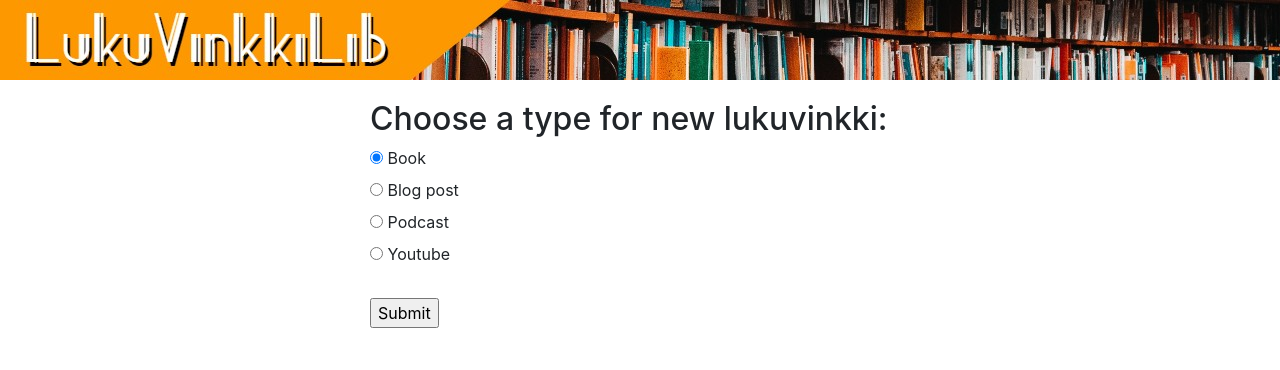
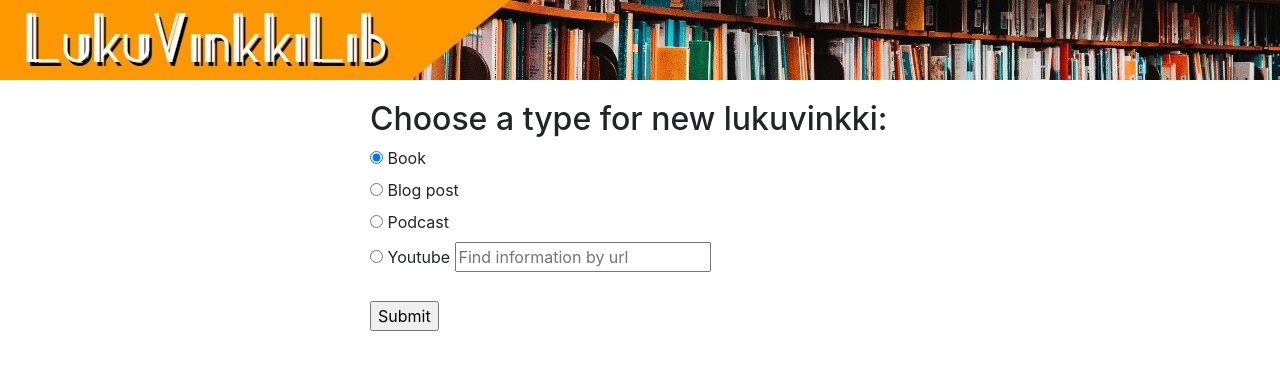
Before and after one commit to sangsami/ohtuminiproject, a Flask app: page /choosetype in a window 1280 px wide. Shown: the top 370 px of the page. Run offline with Flask 2, Linux system fonts and the light colour scheme; a user stored in the database is signed in; some libraries are stand-ins or nearby versions.

Commit message:
add option to add youtube-lukuvinkki by url

```diff
--- a/src/routes.py
+++ b/src/routes.py
@@ -4,6 +4,7 @@ from flask import (
     redirect,
     flash
 )
+import requests
 from flask_login import login_required, current_user
 from app import app
 from repositories.lukuvinkki_repository import lukuvinkki_repository
@@ -28,7 +29,23 @@ def render_choosetype():
 @login_required
 def handle_choosetype():
     lukuvinkki_type = request.form["type"]
+    url = request.form['youtube-url']
+    if lukuvinkki_type == 'Youtube' and url:
+        data = get_youtube_information_from_url(url)
+        if data:
+            return render_addlukuvinkki(lukuvinkki_type=lukuvinkki_type, youtube_data=data)
+        flash('Could not find any youtube videos with provided url')
     return render_addlukuvinkki(lukuvinkki_type=lukuvinkki_type)
+
+def get_youtube_information_from_url(video_url):
+    url = f'https://www.youtube.com/oembed?url={video_url}&format=json'
+    response = requests.get(url)
+    if response.status_code != 200:
+        return None
+    json_data = response.json()
+    json_data['url'] = video_url
+
+    return json_data
 
 @app.route("/changetype", methods=["POST"])
 @login_required
@@ -44,12 +61,13 @@ def handle_changetype():
 
 @app.route("/addlukuvinkki")
 @login_required
-def render_addlukuvinkki(lukuvinkki_type=None):
+def render_addlukuvinkki(lukuvinkki_type=None, youtube_data=None):
     if lukuvinkki_type is None:
         lukuvinkki_type = "Book"
     return render_template(
         "addlukuvinkki.html",
-        lukuvinkki_type=lukuvinkki_type
+        lukuvinkki_type=lukuvinkki_type,
+        youtube_data=youtube_data
         )
 
 @app.route("/addlukuvinkki", methods=["POST"])
--- a/src/templates/choosetype.html
+++ b/src/templates/choosetype.html
@@ -18,6 +18,7 @@ Choose type for new lukuvinkki
         <br>
         <input type="radio" name="type" id="video" value="Youtube"/>
         <label for="video">Youtube</label>
+        <input type="text" name="youtube-url" id="youtube-url" placeholder="Find information by url">
         <br>
         <br>
         <input type="submit" name="submit" id="submit" value="Submit"/>
```
Also changed, not shown: src/templates/addlukuvinkki.html (+15 -4 lines).
